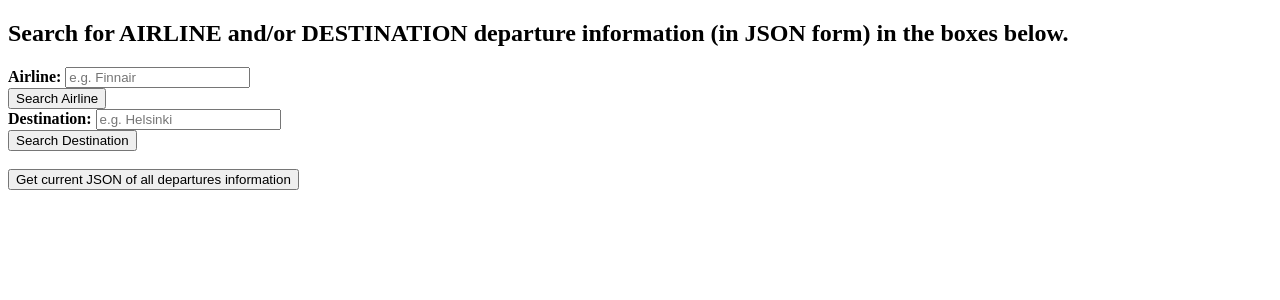
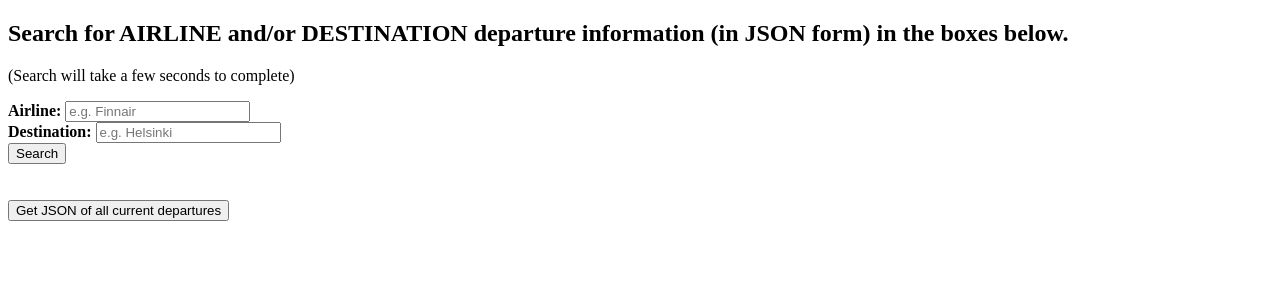
Before and after one commit to R-Marc-Sal/FlightDeparturesFlaskApp, a Flask app: page / in a window 1280 px wide. Shown: the top 300 px of the page. Run offline with Flask 2, Linux system fonts and the light colour scheme; some libraries are stand-ins or nearby versions.

Commit message:
Changes to flask app functionality
- Added loading gif to index
- Update methods of string manipulation in finnairDeparturesExercise.py and app.py
- Update README.md

```diff
--- a/app.py
+++ b/app.py
@@ -1,6 +1,5 @@
-from flask import Flask, request, jsonify, render_template, Blueprint
+from flask import Flask, request, jsonify, render_template, abort
 from pyppeteer import launch
-from enum import Enum
 
 # init
 app = Flask(__name__)
@@ -28,41 +27,39 @@ def cleanData(data):
 
 
 def departureDataToDict(flightData, filterAirline, filterDestination):
-    departureList = []
-    _DATE = None
-    _TIME = None
-    _DEST = None
-    _FLIGHTNO = None
-    _AIRLINE = None
-    _INFORMATION = None
+    try:
+        departureList = []
+        for flight in flightData[1:]:
+            if len(flight) == 1:
+                # This signifies a row containing the DATE
+                _DATE = flight[0]
+            else:
+                _TIME = flight[DepartureData.DATETIME]
+                _DEST = flight[DepartureData.DESTINATION]
+                _FLIGHTNO = flight[DepartureData.FLIGHTNO]
+                _AIRLINE = flight[DepartureData.AIRLINE]
+                _INFORMATION = flight[DepartureData.INFORMATION]
 
-    for flight in flightData[1:]:
-        if len(flight) == 1:
-            # This signifies a row containing the DATE
-            _DATE = flight[0]
-        else:
-            _TIME = flight[DepartureData.DATETIME]
-            _DEST = flight[DepartureData.DESTINATION]
-            _FLIGHTNO = flight[DepartureData.FLIGHTNO]
-            _AIRLINE = flight[DepartureData.AIRLINE]
-            _INFORMATION = flight[DepartureData.INFORMATION]
-            if filterAirline:
-                if _AIRLINE.lower().strip() != filterAirline.lower().strip():
-                    continue
-            if filterDestination:
-                if _DEST.lower().strip() != filterDestination.lower().strip():
-                    continue
-            entry = {
-                _DATE + ", " + _TIME: {
-                    "Airline": _AIRLINE,
-                    "Destination": _DEST,
-                    "Flight Number": _FLIGHTNO
-                }}
-            departureList.append(entry)
-    return departureList
+                if filterAirline:
+                    if _AIRLINE.lower().replace(" ", "") != filterAirline.lower().replace(" ", ""):
+                        continue
+                if filterDestination:
+                    if _DEST.lower().replace(" ", "") != filterDestination.lower().replace(" ", ""):
+                        continue
+
+                entry = {
+                    _DATE + ", " + _TIME: {
+                        "Airline": _AIRLINE,
+                        "Destination": _DEST,
+                        "Flight Number": _FLIGHTNO
+                    }}
+                departureList.append(entry)
+        return departureList
+    except ValueError:
+        abort(500)
 
 
-async def generateDeparturesJSON(filterAirline='', filterDestination=''):
+async def generateDeparturesJSON(filterAirline=None, filterDestination=None):
     # Create browser instance and navigate to website
     browser = await launch(
         handleSIGINT=False,
@@ -89,7 +86,15 @@ async def generateDeparturesJSON(filterAirline='', filterDestination=''):
     ''')
     cleaned = cleanData(data)
     departureDict = departureDataToDict(cleaned, filterAirline, filterDestination)
+    await browser.close()
     return departureDict
+
+
+def inputIsValid(query):
+    if query:
+        if len(query.replace(" ", "")) != 0:
+            return True
+    return False
 
 
 # Routes
@@ -103,45 +108,23 @@ async def departures():
     try:
         d = await generateDeparturesJSON()
         return jsonify(d)
-    except TimeoutError:
-        return 408
+    except ValueError:
+        abort(500)
 
 
-# @app.route("/departures/search")
-# async def search():
-#     # Gather optional arguments in search query
-#     airline = request.args.get("airline", None)
-#     destination = request.args.get("destination", None)
-#     try:
-#         d = await generateDeparturesJSON(filterAirline=airline, filterDestination=destination)
-#         # Calls jsonify automatically if Flask version > 1.1.0
-#         return jsonify(d)
-#     except TimeoutError:
-#         return 408
-
-
-def inputIsValid(searchQuery):
-    if searchQuery:
-        if len(searchQuery.strip()) != 0:
-            return True
-    return False
-
-
-@app.route("/departures/search", methods=["GET", "POST"])
+@app.route("/departures/search", methods=["GET"])
 async def search():
     # Gather optional arguments in search query
-    airline = request.values.get("airline")
-    airline = airline if inputIsValid(airline) else ''
-    destination = request.values.get("destination")
-    destination = destination if inputIsValid(destination) else ''
-
+    airline = request.args.get("airline", None)
+    airline = airline if inputIsValid(airline) else None
+    destination = request.args.get("destination", None)
+    destination = destination if inputIsValid(destination) else None
     try:
         d = await generateDeparturesJSON(filterAirline=airline, filterDestination=destination)
         # Calls jsonify automatically if Flask version > 1.1.0
         return jsonify(d)
-        #return destination
-    except TimeoutError:
-        return 408
+    except ValueError:
+        abort(404)
 
 
 if __name__ == "__main__":
--- a/finnairDeparturesExercise.py
+++ b/finnairDeparturesExercise.py
@@ -23,7 +23,7 @@ def departureDataToDict(flightData, filterAirline=None):
             _INFORMATION = flight[4]
 
             if filterAirline:
-                if _AIRLINE.lower().strip() != filterAirline.lower().strip():
+                if _AIRLINE.lower().replace(" ", "") != filterAirline.lower().replace(" ", ""):
                     continue
             entry = {
                 _DATE + ", " + _TIME: {
--- a/templates/index.html
+++ b/templates/index.html
@@ -3,29 +3,29 @@
 <head>
     <meta charset="UTF-8">
     <title>Talinn Airport Departures Search</title>
+    <script type="text/javascript" src="http://ajax.googleapis.com/ajax/libs/jquery/1.6.2/jquery.min.js"></script>
+
 </head>
     <body>
         <h2>Search for AIRLINE and/or DESTINATION departure information (in JSON form) in the boxes below.</h2>
+        <p>(Search will take a few seconds to complete)</p>
         <div>
-            <form id="send-form-airline" action="/departures/search" method="post">
+            <form id="send-form" action="/departures/search" method="get">
                 <label for="airline"><b>Airline: </b></label>
                 <input id="airline" name="airline" type="text" placeholder="e.g. Finnair">
                 </br>
-                <button id="search-airline">Search Airline</button>
-            </form>
-            <form id="send-form-destination" action="/departures/search" method="post">
                 <label for="destination"><b>Destination: </b></label>
                 <input id="destination" name="destination" type="text" placeholder="e.g. Helsinki">
                 </br>
-                <button id="search-destination">Search Destination</button>
+                <button id="search-button" onclick="$('#loading').show();">Search</button>
             </form>
             <br/>
         </div>
+        </br>
         <div>
-            <button>Get current JSON of all departures information</button>
+            <a href=departures><button onclick="$('#loading').show();">Get JSON of all current departures</button></a>
         </div>
-
-        <script>
-        </script>
+        </br>
+        <div id="loading" style="display:none;"><img src="static/animations/loading.gif" alt="" />Loading...</div>
     </body>
 </html>
```
Also changed, not shown: README.md, mainpage.PNG (added), static/animations/loading.gif (added).
